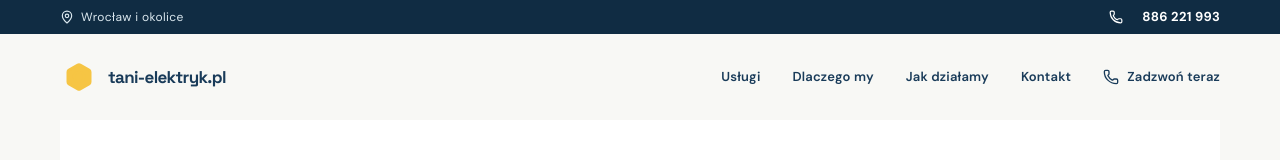
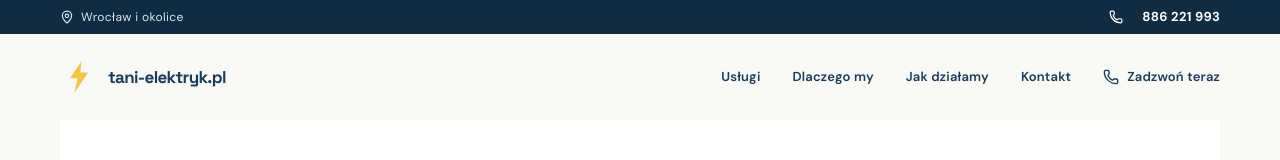
Before and after one commit to daniszelu/tani-elektryk, a React (Vite) app: page / in a window 1280 px wide. Shown: the top 160 px of the page. Built offline with nearby package versions, Linux system fonts and the light colour scheme.

Commit message:
Render standalone yellow lightning brand mark

```diff
--- a/src/index.css
+++ b/src/index.css
@@ -121,16 +121,23 @@ code {
 }
 
 .brand-mark {
+  position: relative;
   background: transparent !important;
   border-radius: 0 !important;
-  color: var(--yellow) !important;
+  color: transparent !important;
 }
 
 .brand .brand-mark svg {
-  width: 30px;
-  height: 30px;
-  fill: var(--yellow) !important;
-  stroke: var(--yellow) !important;
+  display: none !important;
+}
+
+.brand .brand-mark::before {
+  content: '';
+  display: block;
+  width: 26px;
+  height: 32px;
+  background: #f6c544;
+  clip-path: polygon(62% 0, 17% 54%, 46% 54%, 34% 100%, 87% 36%, 57% 36%);
 }
 
 .hero .image-frame {
```
